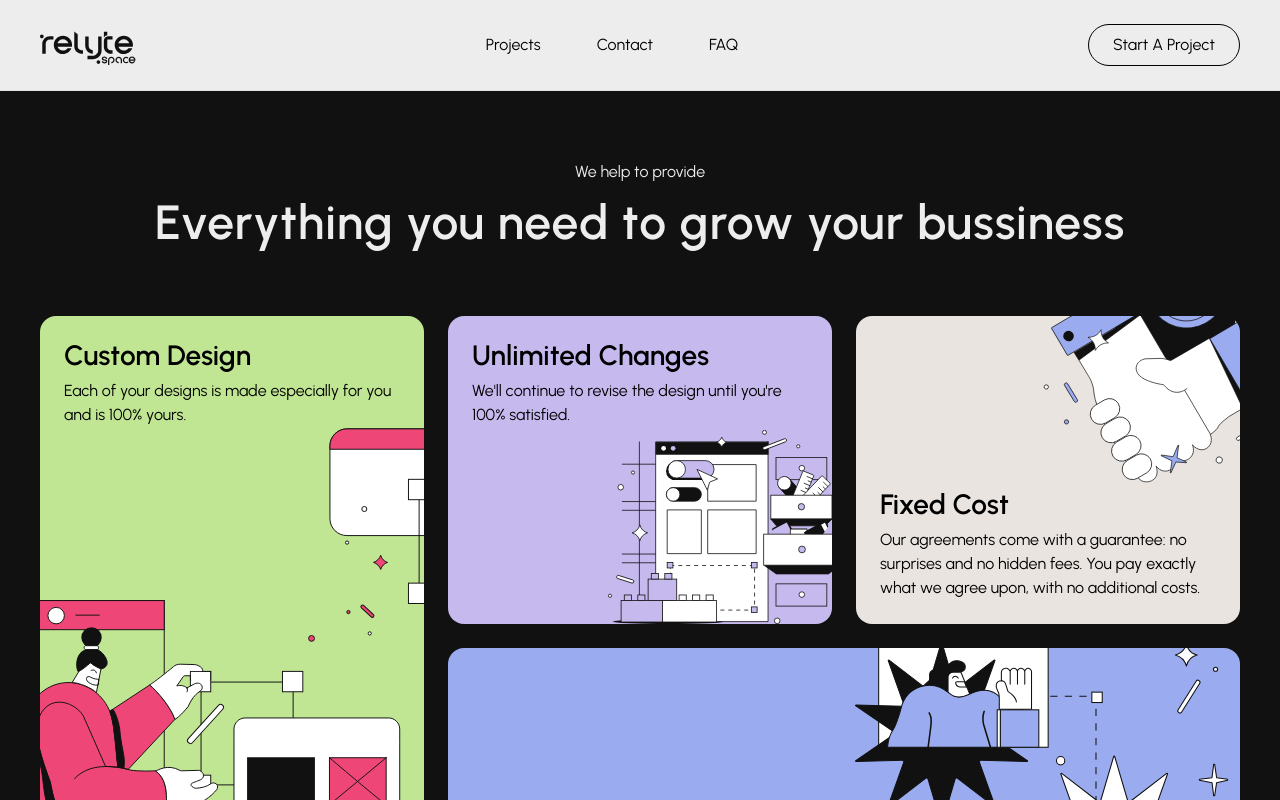
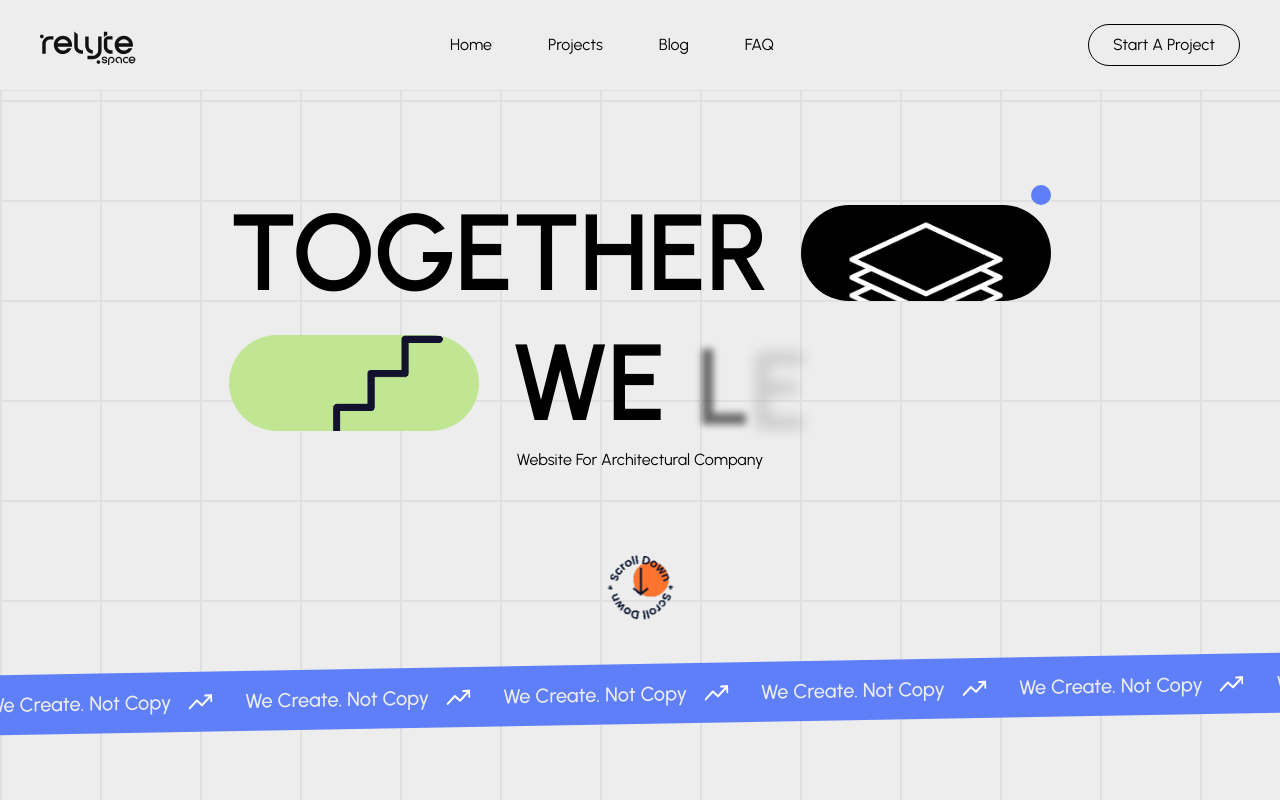
Before and after one commit to away1205/relyte-web, a Next.js app: page / in a window 1280 px wide. Shown: the top 800 px of the page. Built offline with nearby package versions, Linux system fonts and the light colour scheme.

Commit message:
revise the header collapse component

```diff
--- a/app/_components/ContactAddress.jsx
+++ b/app/_components/ContactAddress.jsx
@@ -1,13 +1,13 @@
-import HoverFlipWords from '../ui/HoverFlipWords';
+import HoverFlipWords from "../ui/HoverFlipWords";
 
 function ContactAddress() {
   return (
     <div className={`flex flex-col gap-2`}>
-      <a href='tel:6289677900900' className='max-sm:font-l4'>
-        <HoverFlipWords inText='+6289677900900' />
+      <a href="tel:6289677900900" className="max-sm:font-l4">
+        <HoverFlipWords inText="+6289677900900" />
       </a>
-      <a href='mailto:hello@relyte.space' className='uppercase max-sm:font-l4'>
-        <HoverFlipWords inText='hello@relyte.space' />
+      <a href="mailto:hello@relyte.space" className="max-sm:font-l4 uppercase">
+        <HoverFlipWords inText="hello@relyte.space" />
       </a>
     </div>
   );
--- a/app/_components/Footer.jsx
+++ b/app/_components/Footer.jsx
@@ -68,7 +68,9 @@ function Footer() {
           </nav>
         </div>
 
-        <LinkSocial />
+        <div className="mt-6 py-6">
+          <LinkSocial />
+        </div>
 
         <Link href={"#"} className="max-sm:font-l4 mb-10 mt-16 text-nowrap">
           <HoverFlipWords inText="*Privacy & Policy" />
--- a/app/_components/Header.jsx
+++ b/app/_components/Header.jsx
@@ -1,12 +1,12 @@
-import { useGSAP } from '@gsap/react';
-import gsap from 'gsap';
-import { ScrollTrigger } from 'gsap/ScrollTrigger';
-import MagneticAnim from '../ui/MagneticAnim';
-import { Squeeze } from 'hamburger-react';
-import { useRef, useState } from 'react';
+import { useGSAP } from "@gsap/react";
+import gsap from "gsap";
+import { ScrollTrigger } from "gsap/ScrollTrigger";
+import MagneticAnim from "../ui/MagneticAnim";
+import { Squeeze } from "hamburger-react";
+import { useRef, useState } from "react";
 
-import LinkSocial from './LinkSocial';
-import ContactAddress from './ContactAddress';
+import LinkSocial from "./LinkSocial";
+import ContactAddress from "./ContactAddress";
 
 function Header() {
   gsap.registerPlugin(ScrollTrigger);
@@ -19,8 +19,8 @@ function Header() {
   useGSAP(() => {
     const tl = gsap.timeline({
       scrollTrigger: {
-        trigger: 'html',
-        start: 'top top',
+        trigger: "html",
+        start: "top top",
         end: 99999,
         onUpdate: (self) =>
           self.direction === -1 ? showHeader.play() : showHeader.reverse(),
@@ -28,7 +28,7 @@ function Header() {
     });
 
     const showHeader = gsap
-      .from('#header', {
+      .from("#header", {
         yPercent: -100,
         paused: true,
         duration: 0.3,
@@ -40,23 +40,23 @@ function Header() {
     const tl2 = gsap.timeline({ reversed: true });
 
     tl2.fromTo(
-      '.header-anim',
+      ".header-anim",
       { opacity: 0, xPercent: 100 },
       {
         xPercent: 0,
         opacity: 1,
-        width: '100vw',
-        height: '80vh',
+        width: "100vw",
+        height: "80vh",
         duration: 0.6,
-        ease: 'power2.out',
-      }
+        ease: "power2.out",
+      },
     );
 
-    buttonRef.current.addEventListener('click', () =>
-      tl2.reversed(!tl2.reversed())
+    buttonRef.current.addEventListener("click", () =>
+      tl2.reversed(!tl2.reversed()),
     );
 
-    navRef.current.addEventListener('click', () => {
+    navRef.current.addEventListener("click", () => {
       tl2.reversed(!tl2.reversed());
       setIsOpen(false);
     });
@@ -66,21 +66,21 @@ function Header() {
 
   return (
     <header
-      className='fixed bg-white w-screen border-b border-[#e0e0e0] z-40 px-4 sm:px-10'
-      id='header'
+      className="fixed z-40 w-screen border-b border-[#e0e0e0] bg-white px-4 sm:px-10"
+      id="header"
       ref={containerRef}
     >
-      <div className='flex justify-between items-center max-screen mx-auto py-6'>
+      <div className="max-screen mx-auto flex items-center justify-between py-6">
         <MagneticAnim>
           <img
-            src='relyte-logo.svg'
-            alt='Relyte Logo'
-            className='cursor-pointer w-fit h-fit'
+            src="relyte-logo.svg"
+            alt="Relyte Logo"
+            className="h-fit w-fit cursor-pointer"
             onClick={() => {
               gsap.to(window, {
                 duration: 1,
                 scrollTo: { y: `#home` },
-                ease: 'power2',
+                ease: "power2",
               });
             }}
           />
@@ -90,12 +90,12 @@ function Header() {
 
         <MagneticAnim>
           <button
-            className='md:py-1 md:px-4 lg:px-6 lg:py-2 border-black border rounded-3xl max-md:hidden'
+            className="rounded-3xl border border-black max-md:hidden md:px-4 md:py-1 lg:px-6 lg:py-2"
             onClick={() => {
               gsap.to(window, {
                 duration: 1,
                 scrollTo: { y: `#CTA-section` },
-                ease: 'power2',
+                ease: "power2",
               });
             }}
           >
@@ -103,90 +103,90 @@ function Header() {
           </button>
         </MagneticAnim>
 
-        <div className='md:hidden relative'>
-          <div className='relative z-50' ref={buttonRef}>
+        <div className="relative md:hidden">
+          <div className="relative z-50" ref={buttonRef}>
             <Squeeze
               toggled={isOpen}
               toggle={setIsOpen}
-              color={isOpen ? '#C1E693' : 'black'}
+              color={isOpen ? "#C1E693" : "black"}
             />
           </div>
 
-          <div className='md:hidden absolute top-0 -right-8 h-10 w-10 rounded-xl bg-black-100 opacity-5 header-anim px-4 py-4 flex flex-col'>
-            <span className='text-white'>
+          <div className="header-anim absolute -right-8 top-0 flex h-10 w-10 flex-col rounded-xl bg-black-100 px-4 py-4 opacity-5 md:hidden">
+            <span className="text-white">
               <svg
-                xmlns='http://www.w3.org/2000/svg'
-                width='179'
-                height='40'
-                viewBox='0 0 179 40'
-                fill='none'
+                xmlns="http://www.w3.org/2000/svg"
+                width="179"
+                height="40"
+                viewBox="0 0 179 40"
+                fill="none"
               >
                 <path
-                  d='M89.9557 34.4152H94.0715C93.822 33.5145 93.0044 32.8493 92.0205 32.8493C91.0366 32.8493 90.2052 33.5145 89.9557 34.4152ZM94.0299 35.704H90.0111C90.3022 36.5355 91.092 37.1314 92.0205 37.1314C92.7273 37.1314 93.3509 36.7849 93.7389 36.2583H95.1939C94.6951 37.5194 93.4617 38.4201 92.0205 38.4201C90.122 38.4201 88.5977 36.8819 88.5977 34.9973C88.5977 33.0988 90.122 31.5605 92.0205 31.5605C93.9052 31.5605 95.4434 33.0988 95.4434 34.9973C95.4434 35.2329 95.4157 35.4823 95.3602 35.704H94.0299Z'
-                  fill='#fff'
+                  d="M89.9557 34.4152H94.0715C93.822 33.5145 93.0044 32.8493 92.0205 32.8493C91.0366 32.8493 90.2052 33.5145 89.9557 34.4152ZM94.0299 35.704H90.0111C90.3022 36.5355 91.092 37.1314 92.0205 37.1314C92.7273 37.1314 93.3509 36.7849 93.7389 36.2583H95.1939C94.6951 37.5194 93.4617 38.4201 92.0205 38.4201C90.122 38.4201 88.5977 36.8819 88.5977 34.9973C88.5977 33.0988 90.122 31.5605 92.0205 31.5605C93.9052 31.5605 95.4434 33.0988 95.4434 34.9973C95.4434 35.2329 95.4157 35.4823 95.3602 35.704H94.0299Z"
+                  fill="#fff"
                 />
                 <path
-                  d='M88.4639 37.312C87.1752 38.6008 85.0965 38.6008 83.8077 37.312C82.5328 36.0371 82.5328 33.9446 83.8077 32.6697C85.0965 31.3809 87.1752 31.3809 88.4639 32.6697L87.5493 33.5843C85.6924 31.7135 82.8654 34.5405 84.7224 36.4113C85.4984 37.1873 86.7733 37.1873 87.5493 36.4113L88.4639 37.312Z'
-                  fill='#fff'
+                  d="M88.4639 37.312C87.1752 38.6008 85.0965 38.6008 83.8077 37.312C82.5328 36.0371 82.5328 33.9446 83.8077 32.6697C85.0965 31.3809 87.1752 31.3809 88.4639 32.6697L87.5493 33.5843C85.6924 31.7135 82.8654 34.5405 84.7224 36.4113C85.4984 37.1873 86.7733 37.1873 87.5493 36.4113L88.4639 37.312Z"
+                  fill="#fff"
                 />
                 <path
-                  d='M82.0178 34.9974V38.2817H80.729V37.6026V34.9974C80.729 33.8887 79.8421 32.988 78.7335 32.988C77.6249 32.988 76.738 33.8887 76.738 34.9974C76.738 36.0921 77.6249 36.9929 78.7335 36.9929V38.2817C76.9181 38.2817 75.4492 36.8127 75.4492 34.9974C75.4492 33.182 76.9181 31.6992 78.7335 31.6992C80.5489 31.6992 82.0178 33.182 82.0178 34.9974Z'
-                  fill='#fff'
+                  d="M82.0178 34.9974V38.2817H80.729V37.6026V34.9974C80.729 33.8887 79.8421 32.988 78.7335 32.988C77.6249 32.988 76.738 33.8887 76.738 34.9974C76.738 36.0921 77.6249 36.9929 78.7335 36.9929V38.2817C76.9181 38.2817 75.4492 36.8127 75.4492 34.9974C75.4492 33.182 76.9181 31.6992 78.7335 31.6992C80.5489 31.6992 82.0178 33.182 82.0178 34.9974Z"
+                  fill="#fff"
                 />
                 <path
-                  d='M71.3312 37.0064C72.4398 37.0064 73.3267 36.1195 73.3267 35.0108C73.3267 33.9022 72.4398 33.0153 71.3312 33.0153C70.2364 33.0153 69.3356 33.9022 69.3356 34.997V35.0108V37.6161V39.182V39.9996H68.0469V35.0108C68.0469 33.1955 69.5158 31.7266 71.3312 31.7266C73.1465 31.7266 74.6154 33.1955 74.6154 35.0108C74.6154 36.8262 73.1465 38.2951 71.3312 38.2951V37.0064Z'
-                  fill='#fff'
+                  d="M71.3312 37.0064C72.4398 37.0064 73.3267 36.1195 73.3267 35.0108C73.3267 33.9022 72.4398 33.0153 71.3312 33.0153C70.2364 33.0153 69.3356 33.9022 69.3356 34.997V35.0108V37.6161V39.182V39.9996H68.0469V35.0108C68.0469 33.1955 69.5158 31.7266 71.3312 31.7266C73.1465 31.7266 74.6154 33.1955 74.6154 35.0108C74.6154 36.8262 73.1465 38.2951 71.3312 38.2951V37.0064Z"
+                  fill="#fff"
                 />
                 <path
-                  d='M63.07 36.1617V36.2864C63.07 36.619 63.5689 37.2565 64.4974 37.2565C65.4951 37.2565 65.9247 36.6883 65.9247 36.2864C65.9247 35.8014 63.9708 35.649 63.5966 35.5658C62.6681 35.3718 61.7812 34.9145 61.7812 33.7782C61.7812 32.3508 63.167 31.5332 64.4974 31.5332C65.7446 31.5332 67.2135 32.4894 67.2135 33.7782V33.9167H65.9247V33.7782C65.9247 33.4733 65.3565 32.822 64.4974 32.822C63.5412 32.822 63.07 33.3624 63.07 33.7782C63.07 34.374 64.9685 34.4849 65.3843 34.5681C66.2989 34.7621 67.2135 35.1778 67.2135 36.2864C67.2135 37.6722 65.897 38.5452 64.4974 38.5452C63.1393 38.5452 61.7812 37.5752 61.7812 36.2864V36.1617H63.07Z'
-                  fill='#fff'
+                  d="M63.07 36.1617V36.2864C63.07 36.619 63.5689 37.2565 64.4974 37.2565C65.4951 37.2565 65.9247 36.6883 65.9247 36.2864C65.9247 35.8014 63.9708 35.649 63.5966 35.5658C62.6681 35.3718 61.7812 34.9145 61.7812 33.7782C61.7812 32.3508 63.167 31.5332 64.4974 31.5332C65.7446 31.5332 67.2135 32.4894 67.2135 33.7782V33.9167H65.9247V33.7782C65.9247 33.4733 65.3565 32.822 64.4974 32.822C63.5412 32.822 63.07 33.3624 63.07 33.7782C63.07 34.374 64.9685 34.4849 65.3843 34.5681C66.2989 34.7621 67.2135 35.1778 67.2135 36.2864C67.2135 37.6722 65.897 38.5452 64.4974 38.5452C63.1393 38.5452 61.7812 37.5752 61.7812 36.2864V36.1617H63.07Z"
+                  fill="#fff"
                 />
                 <path
-                  d='M56.5859 37.0607C56.5859 36.063 57.3989 35.25 58.3967 35.25C59.4314 35.25 60.2444 36.063 60.2444 37.0607C60.2444 38.0955 59.4314 38.9084 58.3967 38.9084C57.3989 38.9084 56.5859 38.0955 56.5859 37.0607Z'
-                  fill='#fff'
+                  d="M56.5859 37.0607C56.5859 36.063 57.3989 35.25 58.3967 35.25C59.4314 35.25 60.2444 36.063 60.2444 37.0607C60.2444 38.0955 59.4314 38.9084 58.3967 38.9084C57.3989 38.9084 56.5859 38.0955 56.5859 37.0607Z"
+                  fill="#fff"
                 />
                 <path
-                  d='M0.00390625 11.4006C0.00390625 10.4028 0.816895 9.58984 1.81465 9.58984C2.84936 9.58984 3.66235 10.4028 3.66235 11.4006C3.66235 12.4353 2.84936 13.2483 1.81465 13.2483C0.816895 13.2483 0.00390625 12.4353 0.00390625 11.4006Z'
-                  fill='#fff'
+                  d="M0.00390625 11.4006C0.00390625 10.4028 0.816895 9.58984 1.81465 9.58984C2.84936 9.58984 3.66235 10.4028 3.66235 11.4006C3.66235 12.4353 2.84936 13.2483 1.81465 13.2483C0.816895 13.2483 0.00390625 12.4353 0.00390625 11.4006Z"
+                  fill="#fff"
                 />
                 <path
-                  d='M78.3168 18.3352H89.2921C88.627 15.9332 86.4467 14.1594 83.8229 14.1594C81.1992 14.1594 78.982 15.9332 78.3168 18.3352ZM89.1813 21.7719H78.4646C79.2407 23.9891 81.347 25.5782 83.8229 25.5782C85.7076 25.5782 87.3705 24.6543 88.4052 23.2501H92.2854C90.9551 26.6129 87.6662 29.0149 83.8229 29.0149C78.7603 29.0149 74.6953 24.913 74.6953 19.8872C74.6953 14.8246 78.7603 10.7227 83.8229 10.7227C88.8487 10.7227 92.9506 14.8246 92.9506 19.8872C92.9506 20.5155 92.8767 21.1806 92.7289 21.7719H89.1813Z'
-                  fill='#fff'
+                  d="M78.3168 18.3352H89.2921C88.627 15.9332 86.4467 14.1594 83.8229 14.1594C81.1992 14.1594 78.982 15.9332 78.3168 18.3352ZM89.1813 21.7719H78.4646C79.2407 23.9891 81.347 25.5782 83.8229 25.5782C85.7076 25.5782 87.3705 24.6543 88.4052 23.2501H92.2854C90.9551 26.6129 87.6662 29.0149 83.8229 29.0149C78.7603 29.0149 74.6953 24.913 74.6953 19.8872C74.6953 14.8246 78.7603 10.7227 83.8229 10.7227C88.8487 10.7227 92.9506 14.8246 92.9506 19.8872C92.9506 20.5155 92.8767 21.1806 92.7289 21.7719H89.1813Z"
+                  fill="#fff"
                 />
                 <path
-                  d='M58.1499 25.4313V20.6643V11.4258H61.5867V20.7382V25.4313C61.5867 30.2723 57.6326 34.1894 52.7916 34.1894H47.4702V30.7527H52.7916C55.0089 30.7527 58.1499 28.5724 58.1499 25.4313ZM48.6528 11.4258V20.4795C48.5789 23.3989 50.6113 24.9879 52.7916 25.2466V28.7572C48.5049 28.4616 45.1421 24.8401 45.216 20.4795V11.4258H48.6528Z'
-                  fill='#fff'
+                  d="M58.1499 25.4313V20.6643V11.4258H61.5867V20.7382V25.4313C61.5867 30.2723 57.6326 34.1894 52.7916 34.1894H47.4702V30.7527H52.7916C55.0089 30.7527 58.1499 28.5724 58.1499 25.4313ZM48.6528 11.4258V20.4795C48.5789 23.3989 50.6113 24.9879 52.7916 25.2466V28.7572C48.5049 28.4616 45.1421 24.8401 45.216 20.4795V11.4258H48.6528Z"
+                  fill="#fff"
                 />
                 <path
-                  d='M36.3845 8.14956L37.718 9.30437V21.5893C37.718 23.5848 39.307 25.2108 41.3025 25.2108H42.9654V28.6475H41.3025C37.4223 28.6475 34.2812 25.4694 34.2812 21.5893V6.58594L36.3845 8.14956Z'
-                  fill='#fff'
+                  d="M36.3845 8.14956L37.718 9.30437V21.5893C37.718 23.5848 39.307 25.2108 41.3025 25.2108H42.9654V28.6475H41.3025C37.4223 28.6475 34.2812 25.4694 34.2812 21.5893V6.58594L36.3845 8.14956Z"
+                  fill="#fff"
                 />
                 <path
-                  d='M17.434 18.3352H28.4093C27.7442 15.9332 25.5639 14.1594 22.9401 14.1594C20.3164 14.1594 18.0992 15.9332 17.434 18.3352ZM28.2985 21.7719H17.5818C18.3578 23.9891 20.4642 25.5782 22.9401 25.5782C24.8248 25.5782 26.4877 24.6543 27.5224 23.2501H31.4026C30.0723 26.6129 26.7834 29.0149 22.9401 29.0149C17.8774 29.0149 13.8125 24.913 13.8125 19.8872C13.8125 14.8246 17.8774 10.7227 22.9401 10.7227C27.9659 10.7227 32.0678 14.8246 32.0678 19.8872C32.0678 20.5155 31.9939 21.1806 31.8461 21.7719H28.2985Z'
-                  fill='#fff'
+                  d="M17.434 18.3352H28.4093C27.7442 15.9332 25.5639 14.1594 22.9401 14.1594C20.3164 14.1594 18.0992 15.9332 17.434 18.3352ZM28.2985 21.7719H17.5818C18.3578 23.9891 20.4642 25.5782 22.9401 25.5782C24.8248 25.5782 26.4877 24.6543 27.5224 23.2501H31.4026C30.0723 26.6129 26.7834 29.0149 22.9401 29.0149C17.8774 29.0149 13.8125 24.913 13.8125 19.8872C13.8125 14.8246 17.8774 10.7227 22.9401 10.7227C27.9659 10.7227 32.0678 14.8246 32.0678 19.8872C32.0678 20.5155 31.9939 21.1806 31.8461 21.7719H28.2985Z"
+                  fill="#fff"
                 />
                 <path
-                  d='M2.26953 28.7211V18.8174C2.26953 14.6047 5.6693 11.168 9.91901 11.168H13.4296V14.6047H9.91901C7.59091 14.6047 5.70625 16.4893 5.70625 18.8174V28.7211H2.26953Z'
-                  fill='#fff'
+                  d="M2.26953 28.7211V18.8174C2.26953 14.6047 5.6693 11.168 9.91901 11.168H13.4296V14.6047H9.91901C7.59091 14.6047 5.70625 16.4893 5.70625 18.8174V28.7211H2.26953Z"
+                  fill="#fff"
                 />
                 <path
-                  d='M63.8945 6.64062V12.5313L64.1138 12.2024C64.8284 11.1306 65.9803 10.4295 67.2606 10.2872V7.76266V6.64062H63.8945Z'
-                  fill='#fff'
+                  d="M63.8945 6.64062V12.5313L64.1138 12.2024C64.8284 11.1306 65.9803 10.4295 67.2606 10.2872V7.76266V6.64062H63.8945Z"
+                  fill="#fff"
                 />
                 <path
-                  d='M72.5318 14.6047H67.2844V21.6629C67.2844 23.6584 68.8734 25.2474 70.8689 25.2474H72.5318V28.6842H70.8689C66.9887 28.6842 63.8477 25.5431 63.8477 21.6629V15.9451C63.8477 14.4047 64.6008 12.9605 65.8673 12.0837C66.0171 11.98 66.1927 11.8803 66.3771 11.7873C67.3718 11.2857 68.5037 11.168 69.6177 11.168H72.5318V14.6047Z'
-                  fill='#fff'
+                  d="M72.5318 14.6047H67.2844V21.6629C67.2844 23.6584 68.8734 25.2474 70.8689 25.2474H72.5318V28.6842H70.8689C66.9887 28.6842 63.8477 25.5431 63.8477 21.6629V15.9451C63.8477 14.4047 64.6008 12.9605 65.8673 12.0837C66.0171 11.98 66.1927 11.8803 66.3771 11.7873C67.3718 11.2857 68.5037 11.168 69.6177 11.168H72.5318V14.6047Z"
+                  fill="#fff"
                 />
               </svg>
             </span>
 
-            <div className='mt-10' ref={navRef}>
+            <div className="mt-10" ref={navRef}>
               <NavList isSmallScreen={true} />
             </div>
 
-            <div className='mt-auto mb-10'>
-              <div className='text-white mb-16'>
-                <ContactAddress color='text-[white]' />
+            <div className="!mb-0 mt-auto">
+              <div className="text-white">
+                <ContactAddress />
               </div>
               <LinkSocial />
             </div>
@@ -199,33 +199,34 @@ function Header() {
 
 function NavList({ isSmallScreen = false }) {
   const navList = [
-    { label: 'Projects', value: 'projects-section' },
-    { label: 'Contact', value: 'footer' },
-    { label: 'FAQ', value: 'faq-section' },
+    { label: "Home", value: "home" },
+    { label: "Projects", value: "projects" },
+    { label: "Blog", value: "blog" },
+    { label: "FAQ", value: "faq" },
   ];
 
   return (
     <ul
-      className={` md:flex ${
+      className={`md:flex ${
         !isSmallScreen
-          ? 'hidden gap-14'
-          : 'text-[white] flex flex-col text-[3.75rem] leading-none gap-4 font-light uppercase'
+          ? "hidden gap-14"
+          : "flex flex-col gap-4 text-[2.5rem] font-light uppercase leading-none text-[white] sm:text-[3.75rem]"
       }`}
     >
       {navList.map((item) => {
         return (
           <MagneticAnim key={item.value}>
-            <li className='cursor-pointer h-fit'>
+            <li className="h-fit cursor-pointer">
               <a
                 // href={`#${item.value}`}
                 onClick={() => {
                   gsap.to(window, {
                     duration: 1,
                     scrollTo: { y: `#${item.value}` },
-                    ease: 'power2',
+                    ease: "power2",
                   });
                 }}
-                className='h-fit'
+                className="h-fit"
               >
                 {item.label}
               </a>
--- a/app/_components/LinkSocial.jsx
+++ b/app/_components/LinkSocial.jsx
@@ -4,7 +4,7 @@ import MagneticAnim from "../ui/MagneticAnim";
 function LinkSocial() {
   return (
     <div
-      className="mt-6 flex gap-5 py-6 sm:gap-10"
+      className="mt-6 flex gap-5 pt-6 sm:gap-10"
       style={{ borderTop: "2px solid #888888" }}
     >
       <MagneticAnim>
--- a/app/page.js
+++ b/app/page.js
@@ -24,10 +24,10 @@ function Home() {
       id="main"
       className="max-screen relative mx-auto flex cursor-wait flex-col items-center max-sm:overflow-x-clip"
     >
-      {/* <Preloader /> */}
+      <Preloader />
       <Header />
-      {/* <HeroSection /> */}
-      {/* <WhatWeDoSection /> */}
+      <HeroSection />
+      <WhatWeDoSection />
       {/* <ProjectSection /> */}
       <BenefitSection />
       <FaqSection />
```
